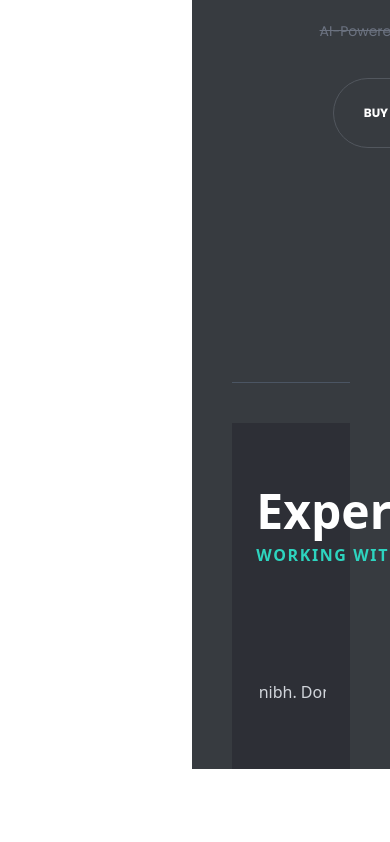
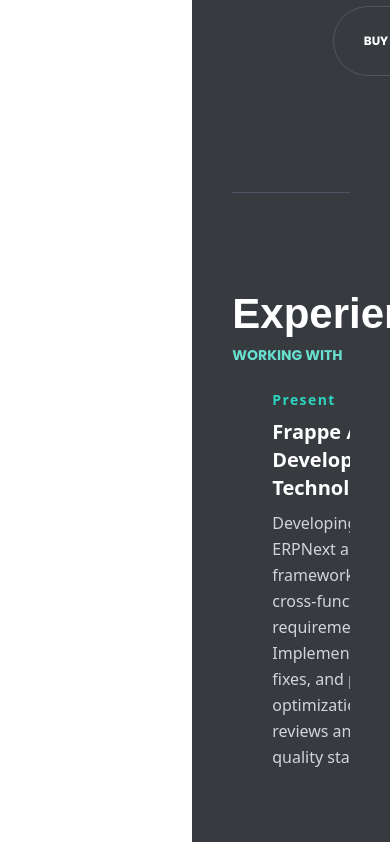
Before and after one commit to ehsanjavaid/React-Portfolio, a React (Vite) app: page / in a window 390 px wide. Shown: the part 5660-6502 px from the top of the page. Before the commit the page ends 6429 px from the top, so only its background shows below. Built offline with nearby package versions, Linux system fonts and the light colour scheme.

Commit message:
Experience Section complete

```diff
--- a/src/components/Experience.tsx
+++ b/src/components/Experience.tsx
@@ -1,5 +1,6 @@
 import { useEffect, useRef } from "react";
-import { ChevronRight, ChevronLeft} from "lucide-react";
+import { ChevronRight, ChevronLeft } from "lucide-react";
+
 interface Experience {
     title: string;
     period: string;
@@ -7,104 +8,123 @@
 }
 
 const experiences: Experience[] = [
+
     {
-        title: "Art Director at Facebook",
-        period: "2010 – 2012",
-        description: "Etiam sit amet orci eget eros faucibus tincidunt. Duis leo. Sed fringilla mauris sit amet nibh. Donec sodales sagittis magna.",
+        title: "Frappe / ERPNext Developer at Infintrix Technologies",
+        period: "Present",
+        description:
+            "Developing and customizing ERPNext applications using Frappe framework. Collaborating with cross-functional teams to gather requirements and deliver solutions. Implementing new features, bug fixes, and performance optimizations. Participating in code reviews and maintaining high code quality standards.",
     },
     {
-        title: "The Turin Olympics",
-        period: "Present",
-        description: "Etiam sit amet orci eget eros faucibus tincidunt. Duis leo. Sed fringilla mauris sit amet nibh. Donec sodales sagittis magna.",
+        title: "Junior ERPNext Developer at Firm11",
+        period: "2023 – 2024",
+        description:
+            "Assisted in the development and customization of ERPNext applications. Collaborated with senior developers to implement new features and resolve bugs. Participated in code reviews and contributed to team knowledge sharing. Gained experience in Frappe framework and ERPNext modules.",
     },
+     {
+        title: "Frontend Developer at Techsa",
+        period: "2022 – 2024",
+        description:
+            "Developed and maintained responsive web applications using React.js, and Tailwind Css. Collaborated with backend developers to integrate RESTful APIs. Implemented state management using Redux and Context API. Optimized application performance and ensured cross-browser compatibility.",
+    },
+    {
+        title: "Graphic Designer at Protech Automotive Glass Industries",
+        period: "2020 – 2022",
+        description:
+            "Designed automotive windscreen layouts using AutoCAD and CorelDRAW for precision manufacturing.Collaborated with engineers to ensure accurate templates and high-quality production output.",
+
+    },
+
+
+
+
 ];
-const CARD_WIDTH = 321;
+
+const CARD_WIDTH = 320 + 24; // card + gap (if gap-6 = 24px)
 
 export default function ExperienceSection() {
-    const scrollRef = useRef<HTMLDivElement>(null)
-    const extendedPlans = [...experiences, ...experiences, ...experiences];
-    const startIndex = experiences.length
+    const scrollRef = useRef<HTMLDivElement>(null);
+    const extendedExperiences = [...experiences, ...experiences]; // 2x loop
+    const middleIndex = experiences.length;
 
     useEffect(() => {
-        // Scroll to the middle copy on load
         if (scrollRef.current) {
-            scrollRef.current.scrollLeft = startIndex * CARD_WIDTH;
+            scrollRef.current.scrollLeft = middleIndex * CARD_WIDTH;
         }
     }, []);
 
     const scroll = (direction: "left" | "right") => {
-        if (!scrollRef.current) return;
         const container = scrollRef.current;
+        if (!container) return;
 
         const scrollAmount = direction === "left" ? -CARD_WIDTH : CARD_WIDTH;
         container.scrollBy({ left: scrollAmount, behavior: "smooth" });
 
         setTimeout(() => {
-            const max = experiences.length * CARD_WIDTH * 2;
-            const min = 0;
-            const current = container.scrollLeft;
+            const totalWidth = experiences.length * CARD_WIDTH;
+            const currentScroll = container.scrollLeft;
 
-            // If scrolled too far right, reset to center
-            if (current >= max) {
-                container.scrollLeft = startIndex * CARD_WIDTH;
+            if (currentScroll <= 0) {
+                container.scrollLeft = totalWidth;
             }
-
-            // If scrolled too far left, reset to center
-            if (current <= min) {
-                container.scrollLeft = startIndex * CARD_WIDTH;
+            if (currentScroll >= totalWidth * 2) {
+                container.scrollLeft = totalWidth;
             }
-        }, 500); // Wait for smooth scroll to finish
+        }, 500);
     };
 
     return (
-        <section className="bg-[#2D2F36] text-white py-16 px-6 md:px-20">
+        <section className="text-white py-12">
             {/* Title & Arrows */}
-            <div className="flex justify-between items-center mb-10">
-                <div>
-                    <h2 className="text-5xl font-bold">Experience</h2>
-                    <p className="text-teal-400 font-semibold mt-2 uppercase tracking-widest">
-                        Working with
-                    </p>
+            <div className="flex flex-row items-center justify-between w-[92%]">
+                <div className="text-[42px] md:text-[55px] text-white font-bold font-montserrat">
+                    Experience
                 </div>
-                <div className="flex gap-4">
+                <div className="flex space-x-3 text-center">
                     <button
-                        className="w-12 h-12 border border-white rounded-full flex items-center justify-center"
                         onClick={() => scroll("left")}
+                        aria-label="Scroll Left"
+                        className="bg-[#373b40] px-[22px] text-white rounded-full border border-[#414852] text-[14px] w-[64px] h-[64px] mr-[15px]"
                     >
-                        <ChevronLeft />
+                        <ChevronLeft className="w-4 h-4" />
                     </button>
                     <button
-                        className="w-12 h-12 border border-white rounded-full flex items-center justify-center"
                         onClick={() => scroll("right")}
+                        aria-label="Scroll Right"
+                        className="text-white px-[22px] rounded-full bg-[#373b40] border border-[#414852] text-[14px] w-[64px] h-[64px]"
                     >
-                        <ChevronRight />
+                        <ChevronRight className="w-4 h-4" />
                     </button>
                 </div>
             </div>
 
+            <div className="subtitle text-[14px] text-[#68e0cf] font-bold font-poppins">WORKING WITH</div>
+
             {/* Scrollable Cards */}
+            <div className="overflow-hidden w-full">
                 <div
                     ref={scrollRef}
-                className="flex gap-8 overflow-x-auto scroll-smooth scrollbar-hide"
+                    className="flex gap-6 overflow-x-auto scroll-smooth scrollbar-hide px-4"
                     style={{ scrollSnapType: "x mandatory" }}
                 >
-                {extendedPlans.map((item, idx) => (
+                    {extendedExperiences.map((item, idx) => (
                         <div
                             key={idx}
-                        className="min-w-[321px] scroll-snap-start flex-shrink-0"
+                            className="scroll-snap-start  p-6 rounded-lg w-[320px] flex-shrink-0"
                         >
-                        <p className="text-teal-400 text-sm mb-2 tracking-widest">
+                            <p className="text-teal-400 font-bold text-sm mb-2 tracking-widest break-words">
                                 {item.period}
                             </p>
-                        <h3 className="text-xl font-bold whitespace-pre-line">
+                            <h3 className="text-xl font-bold mb-2 break-words">
                                 {item.title}
                             </h3>
-                        <p className="text-gray-300 mt-4 leading-relaxed">
+                            <p className="text-gray-300 leading-relaxed break-words whitespace-pre-wrap">
                                 {item.description}
                             </p>
                         </div>
                     ))}
                 </div>
+            </div>
         </section>
     );
 }
--- a/src/components/Pricingplan.tsx
+++ b/src/components/Pricingplan.tsx
@@ -60,14 +60,12 @@
     },
 ];
 
-const CARD_WIDTH = 321; // 297 + gap
-
-
+const CARD_WIDTH = 321;
 export default function Pricing() {
     const scrollRef = useRef<HTMLDivElement>(null);
 
     const extendedPlans = [...pricingPlans, ...pricingPlans, ...pricingPlans]; // 3x copy
-    const startIndex = pricingPlans.length; // middle copy index
+    const startIndex = pricingPlans.length;
 
     useEffect(() => {
         // Scroll to the middle copy on load
@@ -88,7 +86,6 @@
             const min = 0;
             const current = container.scrollLeft;
 
-            // If scrolled too far right, reset to center
             if (current >= max) {
                 container.scrollLeft = startIndex * CARD_WIDTH;
             }
@@ -101,8 +98,8 @@
     };
 
     return (
-        <section className="text-white py-12">
-            <div className="flex flex-row items-center justify-between mb-6 w-[92%]">
+        <section className="text-white ">
+            <div className="flex flex-row items-center justify-between w-[92%]">
                 <div className="text-[42px] md:text-[55px] text-white font-bold font-montserrat">
                     Pricing
                 </div>
--- a/src/components/Sidebar.tsx
+++ b/src/components/Sidebar.tsx
@@ -167,7 +167,7 @@
             {/* Pricing */}
             <Pricingplan />
             {/* line 4 */}
-            <div className="w-full flex justify-center pt-[70px]">
+            <div className="w-full flex justify-center">
                 <hr className="my-10 w-[100%] border-t border-gray-600" />
             </div>
             {/* <!-- Experience Section --> */}
--- a/src/index.css
+++ b/src/index.css
@@ -16,6 +16,17 @@
     -ms-overflow-style: none;
     scrollbar-width: none;
   }
+
+  /* Hide scrollbar */
+  .scrollbar-hide::-webkit-scrollbar {
+    display: none;
+  }
+
+  .scrollbar-hide {
+    -ms-overflow-style: none;
+    scrollbar-width: none;
+  }
+
 
   color-scheme: light dark;
   color: rgba(255, 255, 255, 0.87);
```
Lines whose indentation alone changed are shown as unchanged.
